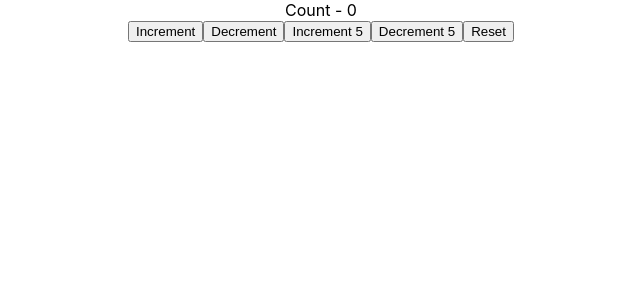
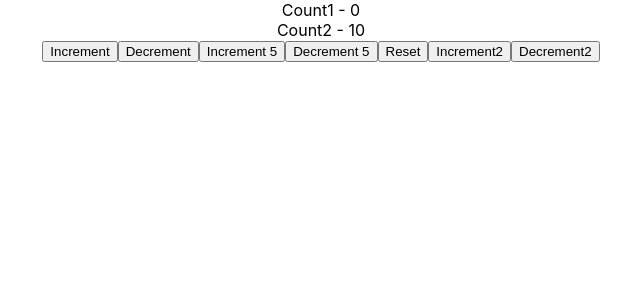
Before and after one commit to Sandeep5080/dxcreactjs, a React (Create React App) app: page / in a window 1280 px wide. Shown: the top 300 px of the page, without its empty margins (319-959 px from the left). Built offline with nearby package versions, Linux system fonts and the light colour scheme.

Commit message:
managing multiple states within an object

```diff
--- a/src/components/reducerhook/CounterTwo.js
+++ b/src/components/reducerhook/CounterTwo.js
@@ -1,24 +1,32 @@
 import React,{ useReducer } from 'react'
 
 const initialState = {  //currently this object has only one partition called firstCounter
-    firstCounter: 0
+    firstCounter: 0,
+    secondCounter: 10
 }
 
 const reducer = (state, action) => {
     switch (action.type) {
-        case 'increment': return { firstCounter: state.firstCounter + action.value }
-        case 'decrement': return { firstCounter: state.firstCounter - action.value}
+        case 'increment': return {...state, firstCounter: state.firstCounter + action.value } //...state -> spread operator will give you the previous state of the object
+        case 'decrement': return {...state, firstCounter: state.firstCounter - action.value}
+
+        case 'increment2': return { ...state,secondCounter: state.secondCounter + action.value }
+        case 'decrement2': return { ...state, secondCounter: state.secondCounter - action.value}
+
         case 'reset': return initialState
         default: return state
     }
 }
+
 
 function CounterTwo() {
     const [count, dispatch] = useReducer(reducer, initialState)
 
     return (
         <div>
-            <div> Count - {count.firstCounter}</div>
+        <div> Count1 - {count.firstCounter}</div>
+        <div> Count2 - {count.secondCounter}</div>
+
         <button
             onClick={
                 () => dispatch({ type: 'increment', value:1 })
@@ -41,8 +49,17 @@ function CounterTwo() {
                 () => dispatch({ type: 'reset' })
             }> Reset</button>
 
+            <button
+            onClick={
+                () => dispatch({ type: 'increment2', value:1 })
+            }> Increment2</button>
+        <button
+            onClick={
+                () => dispatch({ type: 'decrement2' , value:1})
+            }> Decrement2</button>
 
     </div>
 )
 }
+
 export default CounterTwo
```
Lines whose indentation alone changed are shown as unchanged.
